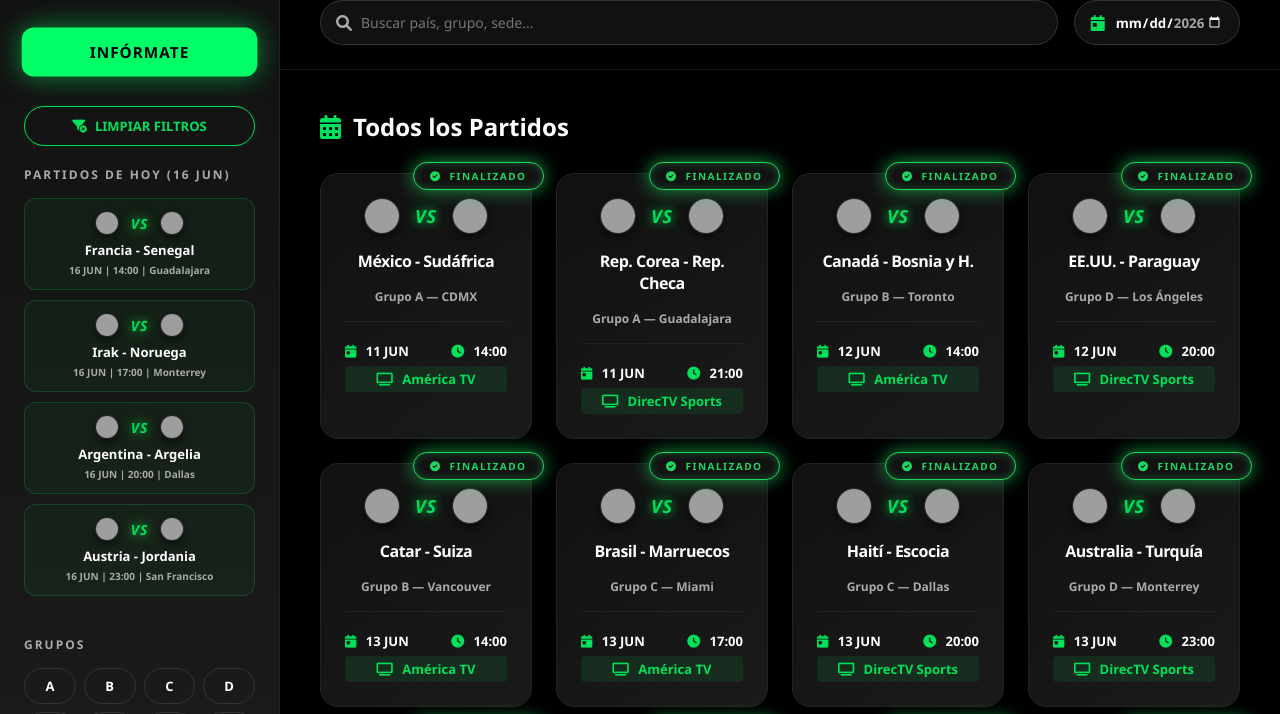
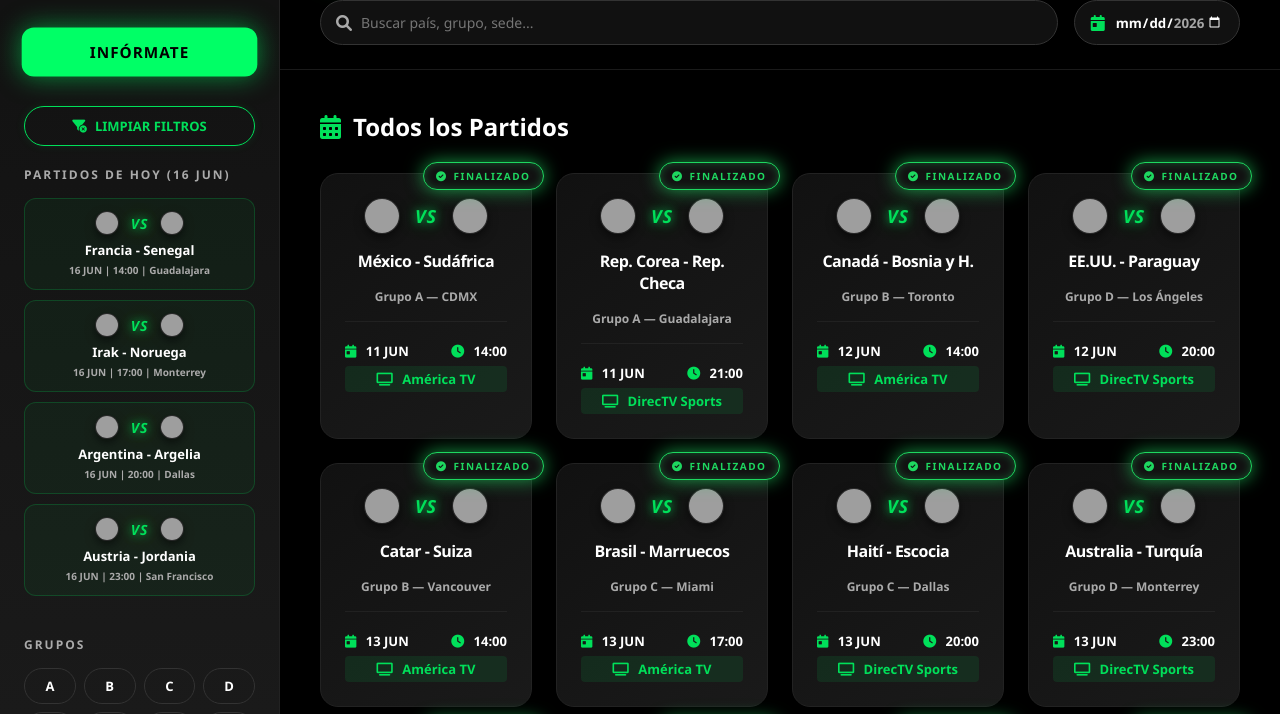
Before and after one commit to alejandrocappa26At/Calendario-PromocionesAT, a plain HTML site: page mundial-2026.html in a window 1280 px wide. Shown: the part 86-800 px from the top of the page. Drawn offline with Linux system fonts and the light colour scheme; grey boxes are pictures that could not be loaded.

Commit message:
actualizar cambios

```diff
--- a/mundial-2026.html
+++ b/mundial-2026.html
@@ -333,25 +333,44 @@
         }
 
         /* ==================== BADGE FINALIZADO ==================== */
-        .badge-finalizado {
+        .badge-container {
             position: absolute;
             top: -12px;
             right: -12px;
             background: #121212;
+            border-radius: 50px;
+            z-index: 10;
+            display: flex;
+            align-items: stretch;
+            border: 1px solid #1ED760;
+            box-shadow: 0 0 15px rgba(30, 215, 96, 0.4);
+            animation: popIn 0.5s cubic-bezier(0.25, 0.8, 0.25, 1) forwards, spotifyGlow 2s infinite alternate;
+            overflow: hidden;
+        }
+
+        .badge-finalizado {
             color: #1ED760;
-            padding: 6px 16px;
-            border-radius: 50px;
+            padding: 6px 12px;
             font-size: 10px;
             font-weight: 900;
             letter-spacing: 1.5px;
             text-transform: uppercase;
-            z-index: 10;
             display: flex;
             align-items: center;
-            gap: 8px;
-            border: 1px solid #1ED760;
-            box-shadow: 0 0 15px rgba(30, 215, 96, 0.4);
-            animation: popIn 0.5s cubic-bezier(0.25, 0.8, 0.25, 1) forwards, spotifyGlow 2s infinite alternate;
+            gap: 6px;
+        }
+
+        .badge-score {
+            background: rgba(30, 215, 96, 0.15);
+            color: #ffffff;
+            padding: 6px 12px;
+            font-size: 12px;
+            font-weight: 900;
+            display: flex;
+            align-items: center;
+            justify-content: center;
+            border-left: 1px solid rgba(30, 215, 96, 0.4);
+            letter-spacing: 2px;
         }
 
         @keyframes spotifyGlow {
@@ -846,10 +865,9 @@
                 return;
             }
 
-            // Fecha actual para comparar.
-            // 💡 TIP PARA PRUEBAS: Cambia 'new Date()' por 'new Date("2026-06-15T18:00:00")'
-            // para simular la fecha y ver aparecer los resultados en vivo.
-            const now = new Date();
+            // Simulamos la fecha actual al 16 de Junio de 2026 a las 17:40
+            // Esto permite visualizar un partido FINALIZADO (14:00), uno EN VIVO (17:00) y los próximos.
+            const now = new Date("2026-06-16T17:40:00");
 
             matches.forEach((m, index) => {
                 const card = document.createElement('div');
@@ -860,12 +878,17 @@
                 const flag1Html = m.f1 === 'tbd' ? '<i class="fa-solid fa-shield" style="color: #444; font-size: 16px;"></i>' : `<img src="https://flagcdn.com/w80/${m.f1}.png" alt="${m.t1}">`;
                 const flag2Html = m.f2 === 'tbd' ? '<i class="fa-solid fa-shield" style="color: #444; font-size: 16px;"></i>' : `<img src="https://flagcdn.com/w80/${m.f2}.png" alt="${m.t2}">`;
 
-                // ==================== LÓGICA DE PARTIDOS FINALIZADOS ====================
-                let finalizadoHtml = '';
+                // ==================== LÓGICA DE PARTIDOS EN VIVO Y FINALIZADOS ====================
+                let statusBadgeHtml = '';
+                const uniqueBadgeId = `badge-match-${index}-${Math.random().toString(36).substr(2, 9)}`;
                 const monthMap = {"ENE":0, "FEB":1, "MAR":2, "ABR":3, "MAY":4, "JUN":5, "JUL":6, "AGO":7, "SEP":8, "OCT":9, "NOV":10, "DIC":11};
                 const dateParts = m.date.split(' ');
 
+                let isMatchStarted = false;
+                let isFinished = false;
+
                 if (dateParts.length === 2 && m.time !== "Por definir") {
+                    // El torneo es en 2026, así que fijamos el año correctamente
                     const matchDate = new Date(2026, monthMap[dateParts[1]], parseInt(dateParts[0]));
                     const [hours, mins] = m.time.split(':');
                     matchDate.setHours(parseInt(hours), parseInt(mins), 0, 0);
@@ -873,10 +896,21 @@
                     // El partido se considera finalizado ~2 horas después de su inicio programado
                     const matchEndTime = new Date(matchDate.getTime() + (2 * 60 * 60 * 1000));
 
-                    if (now > matchEndTime) {
-                        finalizadoHtml = `
-                            <div class="badge-finalizado">
-                                <i class="fa-solid fa-circle-check"></i> FINALIZADO
+                    // Si el partido ya comenzó (ahora >= hora de inicio)
+                    if (now >= matchDate) {
+                        isMatchStarted = true;
+                        isFinished = now >= matchEndTime;
+
+                        const badgeClass = isFinished ? 'badge-finalizado' : 'badge-envivo';
+                        const badgeColor = isFinished ? '#1ED760' : '#FF0066';
+                        const badgeIcon = isFinished ? '<i class="fa-solid fa-circle-check"></i> FINALIZADO' : '<i class="fa-solid fa-circle-play"></i> EN VIVO';
+                        const glowAnim = isFinished ? 'spotifyGlow' : 'liveGlow';
+
+                        statusBadgeHtml = `
+                            <div class="badge-container" id="${uniqueBadgeId}" style="border-color: ${badgeColor}; animation: popIn 0.5s cubic-bezier(0.25, 0.8, 0.25, 1) forwards, ${glowAnim} 2s infinite alternate;">
+                                <div class="${badgeClass}">
+                                    ${badgeIcon}
+                                </div>
                             </div>
                         `;
                     }
@@ -887,7 +921,7 @@
                 const tvHtml = m.tv ? `<div style="width: 100%; text-align: center; color: var(--neon-green); background: rgba(0,224,90,0.1); padding: 4px; border-radius: 4px; margin-top: 6px;"><i class="fa-solid fa-tv"></i> ${m.tv}</div>` : '';
 
                 card.innerHTML = `
-                    ${finalizadoHtml}
+                    ${statusBadgeHtml}
                     <div class="teams-row">
                         <div class="flag">${flag1Html}</div>
                         <div class="vs-text">VS</div>
@@ -1146,7 +1180,7 @@
             const container = document.getElementById('sidebar-matches-container');
             const title = document.getElementById('sidebar-matches-title');
 
-            const now = new Date();
+            const now = new Date("2026-06-16T17:40:00"); // Simulamos 16 de Junio de 2026
             const monthNames = ["ENE", "FEB", "MAR", "ABR", "MAY", "JUN", "JUL", "AGO", "SEP", "OCT", "NOV", "DIC"];
             const todayStr = String(now.getDate()).padStart(2, '0') + " " + monthNames[now.getMonth()];
 
```
Also changed, not shown: apuesta-total-dashboard.html (+26 -9 lines), README.md.
